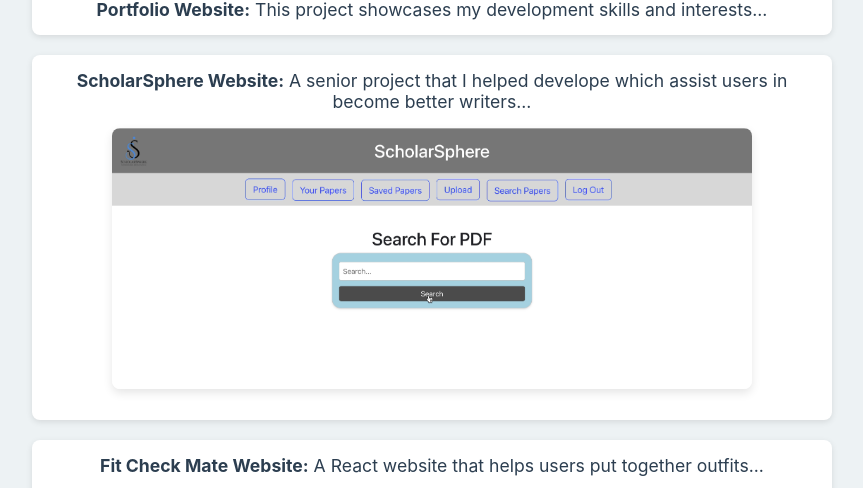
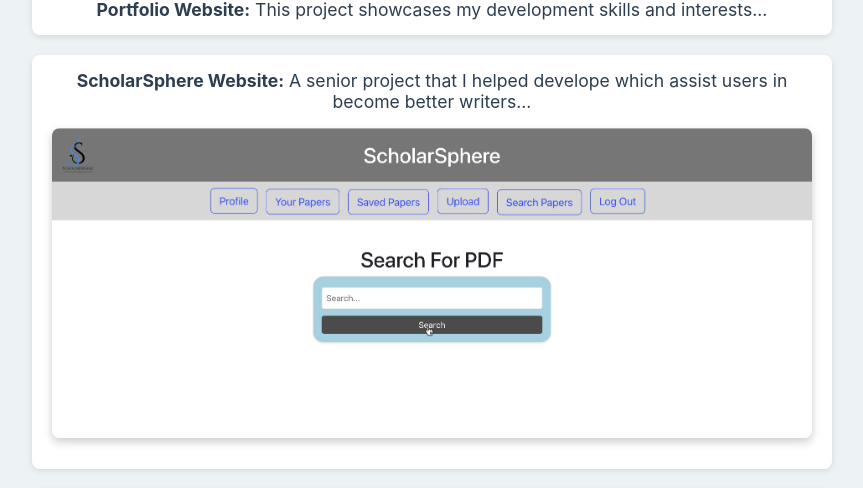
Before and after one commit to rcharp24/portfolio, a React (Create React App) app: page / in a window 1280 px wide. Shown: the part 1172-1660 px from the top of the page, without its empty margins (208-1071 px from the left). Built offline with nearby package versions, Linux system fonts and the light colour scheme; grey boxes are pictures that could not be loaded.

Commit message:
edit css

```diff
--- a/package.json
+++ b/package.json
@@ -18,7 +18,7 @@
     "test": "react-scripts test",
     "eject": "react-scripts eject",
     "predeploy": "npm run build",
-    "deploy": "master -d build"
+    "deploy": "gh-pages -d build"
   },
   "eslintConfig": {
     "extends": [
--- a/src/App.css
+++ b/src/App.css
@@ -106,13 +106,20 @@
   margin-top: 25px;
 }
 
+.image-container {
+  display: flex;
+  justify-content: center;
+  margin: 1rem 0;
+  width: 100%;
+}
+
 .demoPic {
-  width: 100%;
-  max-width: 640px;
+  max-width: 100%;
   height: auto;
   border-radius: 8px;
-  box-shadow: 0 4px 10px rgba(0, 0, 0, 0.1);
+  box-shadow: 0 4px 10px rgba(0, 0, 0, 0.2);
 }
+
 
 /* --- SECTIONS --- */
 section {
```
